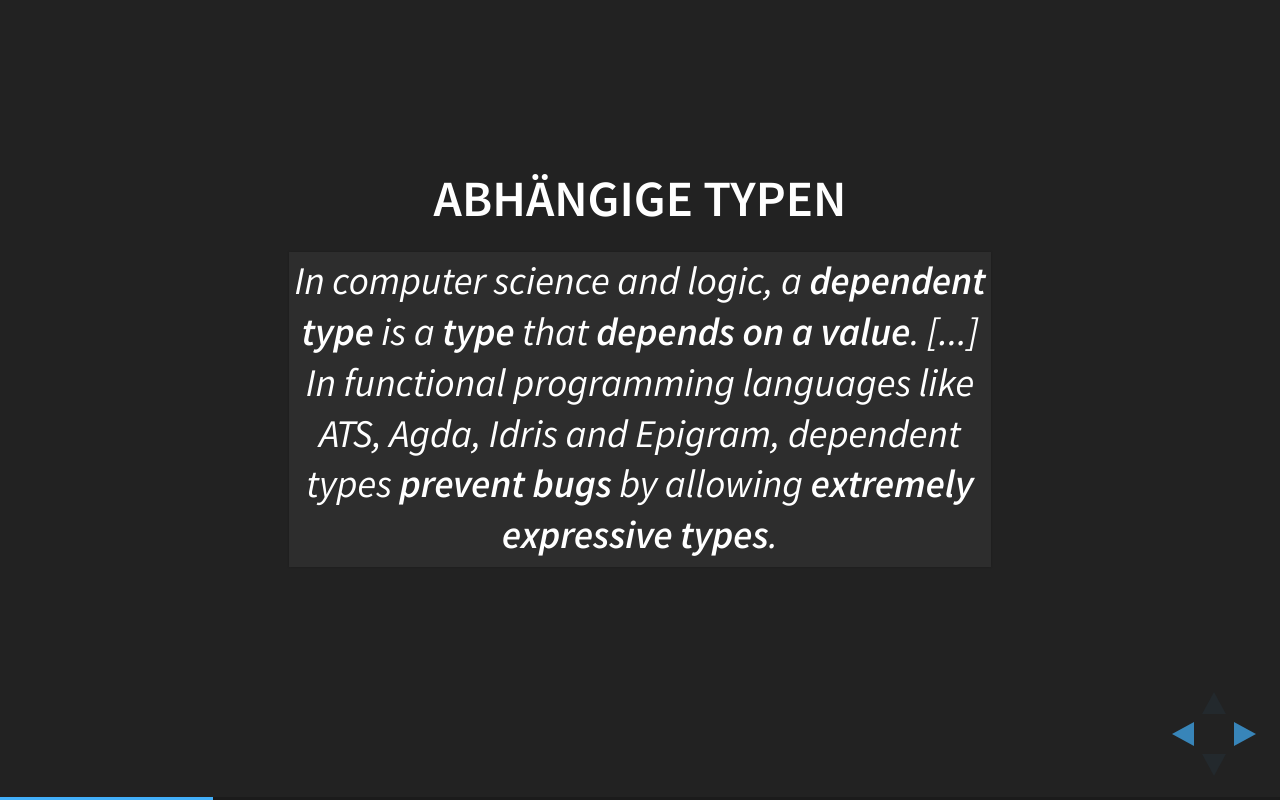
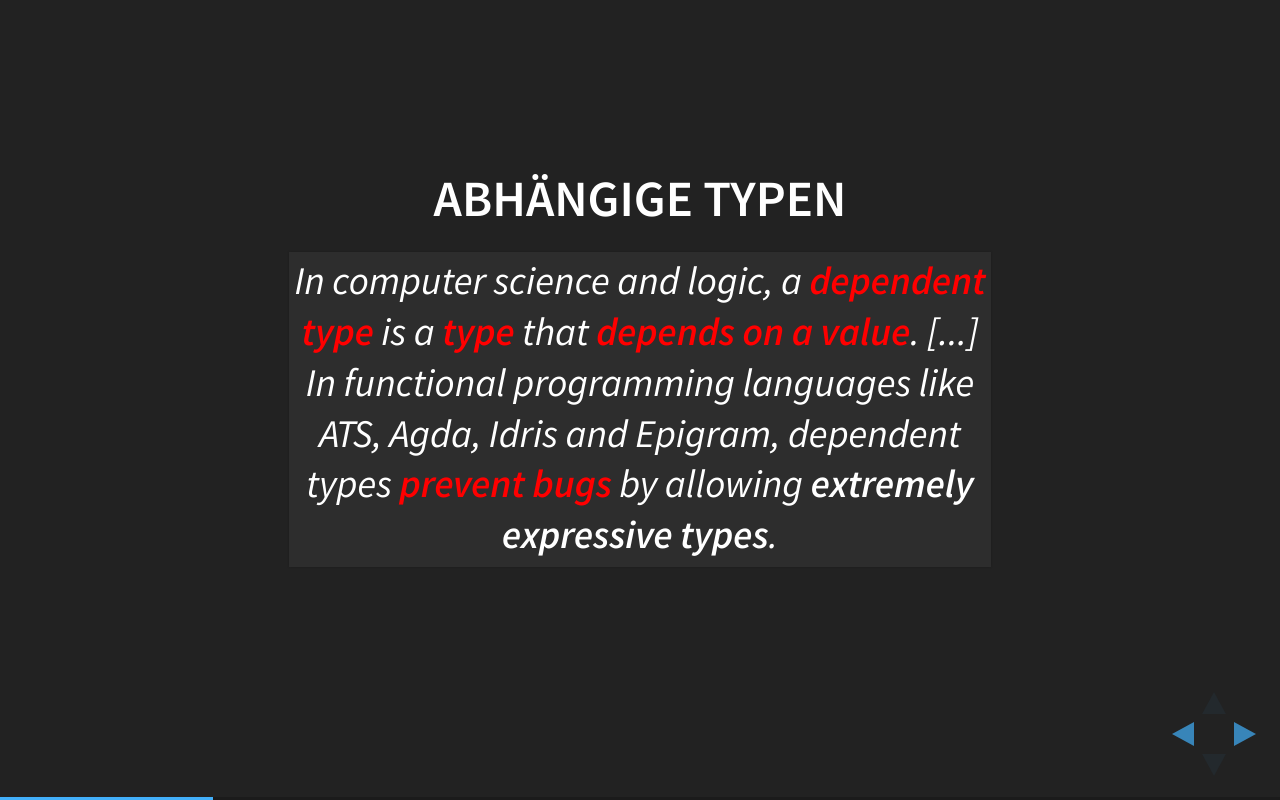
Before and after one commit to fthomas/tdd-talk, a website: page index.html in a window 1280 px wide. Both pictures are taken after a click on the button 1251 px from the left and 734 px from the top of the page. Drawn offline with Linux system fonts and the light colour scheme.

Commit message:
Update index.html

```diff
--- a/index.html
+++ b/index.html
@@ -67,9 +67,9 @@
         <section>
           <h3>Abhängige Typen</h3>
           <blockquote>
-            In computer science and logic, a <b>dependent type</b> is a <b>type</b> that
-            <b>depends on a value</b>. [...] In functional programming languages like ATS,
-            Agda, Idris and Epigram, dependent types <b>prevent bugs</b> by allowing
+            In computer science and logic, a <font color="red"><b>dependent type</b></font> is a <font color="red"><b>type</b></font> that
+            <font color="red"><b>depends on a value</b></font>. [...] In functional programming languages like ATS,
+            Agda, Idris and Epigram, dependent types <font color="red"><b>prevent bugs</b></font> by allowing
             <b>extremely expressive types</b>.
           </blockquote>
         </section>
```
